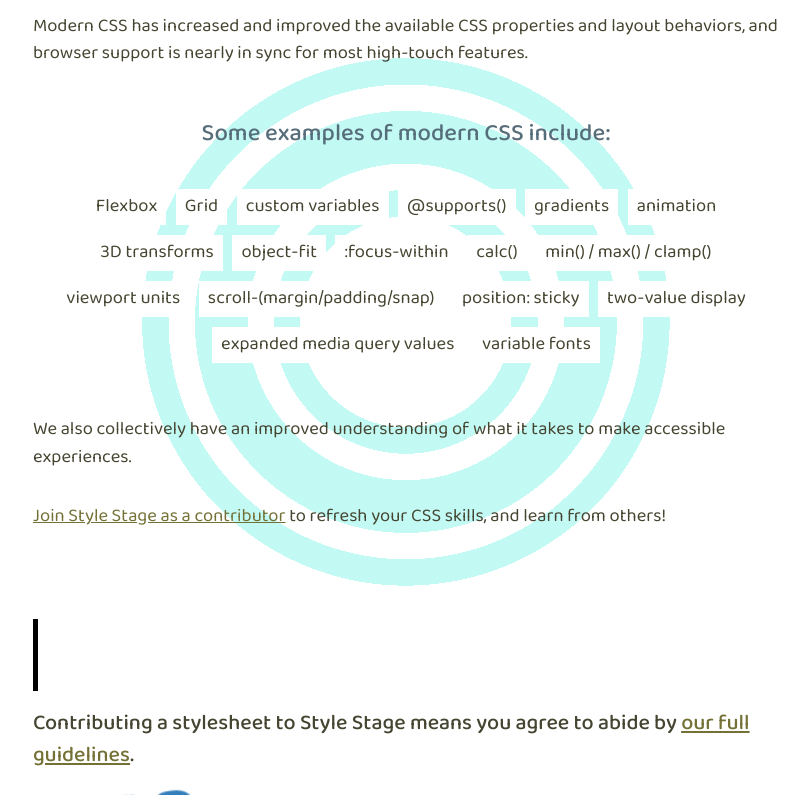
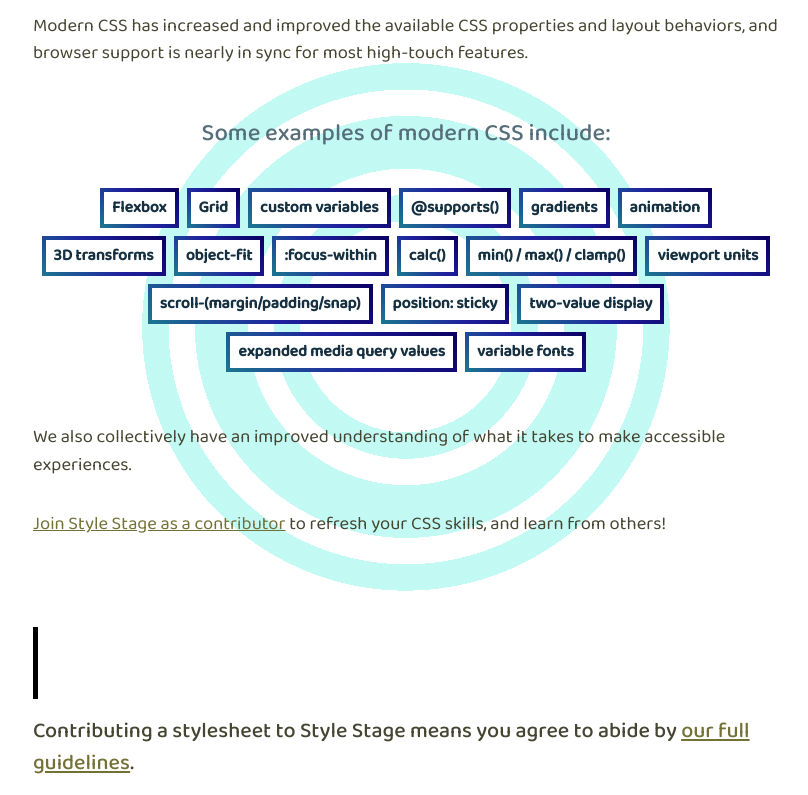
Before and after one commit to anxbell/css-zen-garden, a plain HTML site: page index.html in a window 1280 px wide. Shown: the part 1476-2271 px from the top of the page, without its empty margins (234-1042 px from the left). Drawn offline with Linux system fonts and the light colour scheme.

Commit message:
added borders back again 9ac7f09dd5c98aea53c5ca4f934f00182e1894a7

```diff
--- a/style.css
+++ b/style.css
@@ -807,6 +807,20 @@
   align-self: center;
 }
 
+#about section:nth-child(2) li {
+  margin: 0.25em;
+  padding: 0.5em 1em;
+  background: #fff;
+  border: 4px solid transparent;
+  border-image: linear-gradient(45deg, #1c7390, #1f219f, #0b0164) 1;
+  color: #153040;
+  font-weight: 600;
+  font-size: 1em;
+  text-align: center;
+  white-space: nowrap;
+  cursor: default;
+}
+
 .profile {
   display: grid;
   place-content: center;
```
